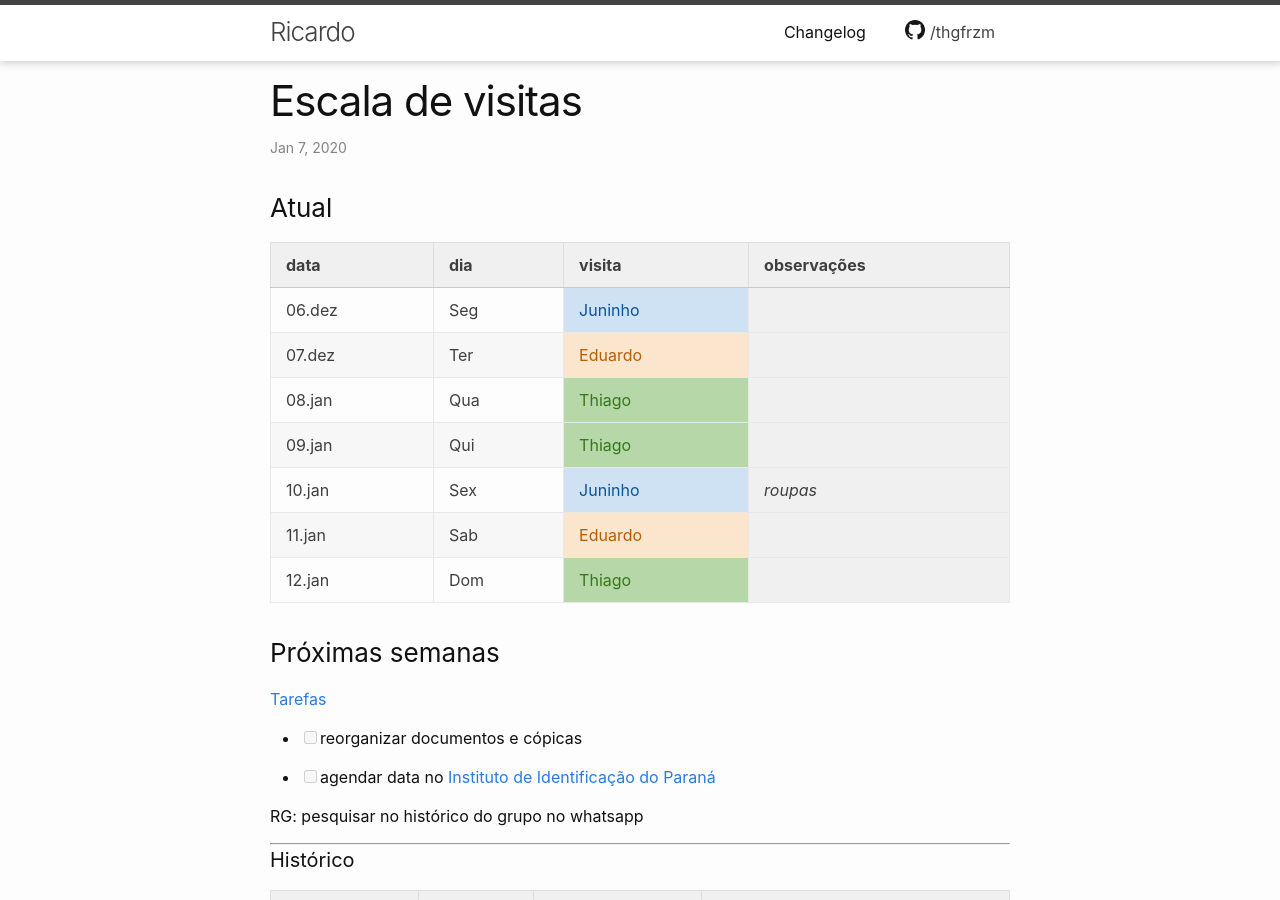
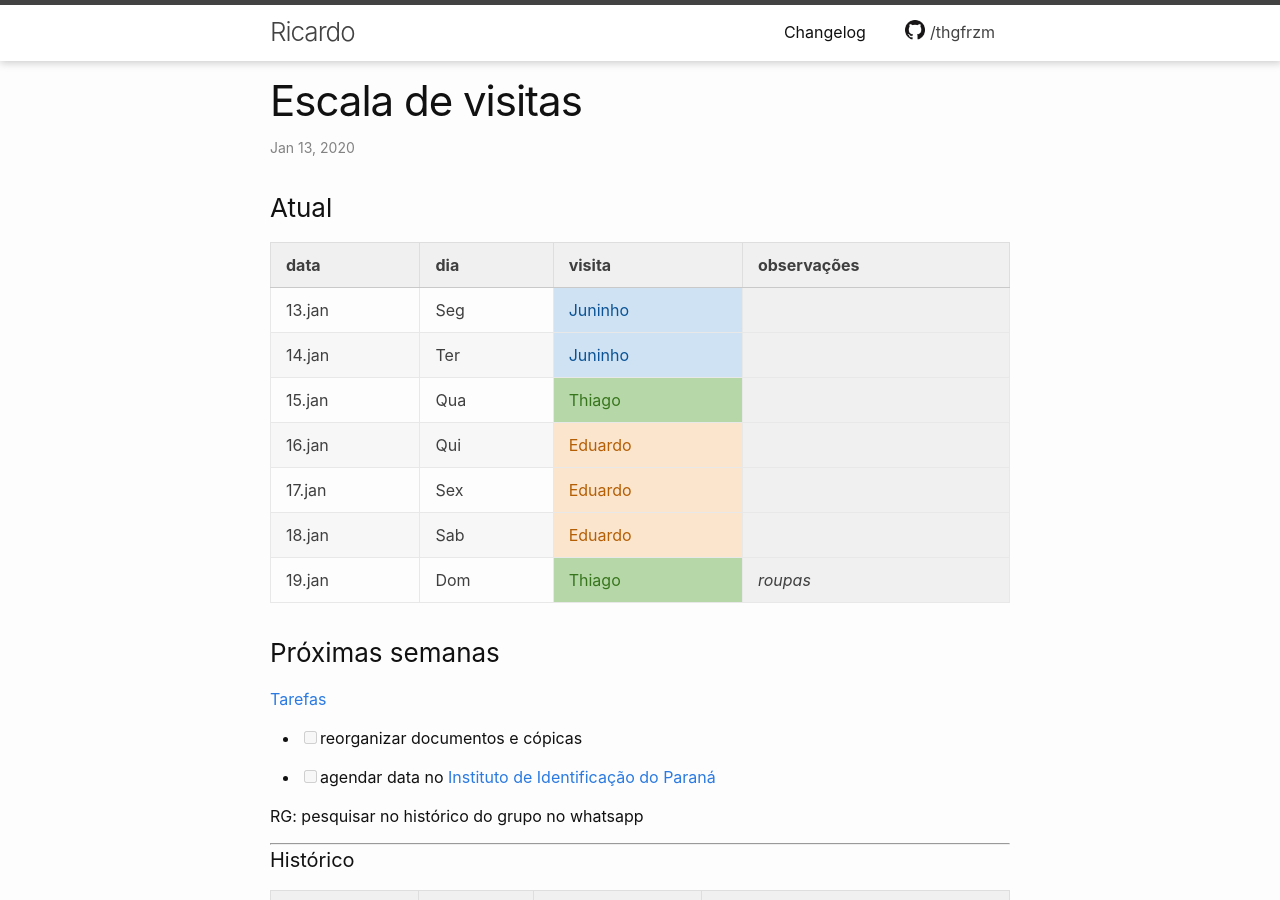
Before and after one commit to thgfrzm/ricardo, a Jekyll site: the page built from _posts/2018-12-23-escala-visitas.markdown, in a window 1280 px wide and 900 px high. Built offline with Jekyll 4.4.1, drawn with Linux system fonts in a browser that asks for light colours; some of the changed text lies outside the part shown.

Commit message:
update escala

```diff
--- a/_posts/2018-12-23-escala-visitas.markdown
+++ b/_posts/2018-12-23-escala-visitas.markdown
@@ -1,21 +1,21 @@
 ---
 layout: post
 title:  "Escala de visitas"
-date:   2020-01-06 23:20:00 -0300
+date:   2020-01-13 01:20:00 -0300
 categories: agenda
 ---
 
 ### Atual
 
-| data   | dia | visita | observações |
-| ------ | --- | ------ | ----------- |
-| 06.dez | Seg | Juninho |             |
-| 07.dez | Ter | Eduardo      |             |
-| 08.jan | Qua | Thiago      |             |
-| 09.jan | Qui | Thiago      |             |
-| 10.jan | Sex | Juninho      | _roupas_            |
-| 11.jan | Sab | Eduardo      |             |
-| 12.jan | Dom | Thiago      |             |
+| data   | dia | visita  | observações |
+| ------ | --- | ------- | ----------- |
+| 13.jan | Seg | Juninho |             |
+| 14.jan | Ter | Juninho |             |
+| 15.jan | Qua | Thiago  |             |
+| 16.jan | Qui | Eduardo |             |
+| 17.jan | Sex | Eduardo |             |
+| 18.jan | Sab | Eduardo |             |
+| 19.jan | Dom | Thiago  | _roupas_    |
 
 ### Próximas semanas
 
@@ -431,3 +431,10 @@ RG: pesquisar no histórico do grupo no whatsapp
 | 03.jan | Sex | Eduardo     |                     |
 | 04.jan | Sab | Thiago      |                     |
 | 05.jan | Dom | Eduardo     |                     |
+| 06.dez | Seg | Juninho     |                     |
+| 07.dez | Ter | Eduardo     |                     |
+| 08.jan | Qua | Thiago      |                     |
+| 09.jan | Qui | Thiago      |                     |
+| 10.jan | Sex | Juninho     | _roupas_            |
+| 11.jan | Sab | Eduardo     |                     |
+| 12.jan | Dom | Thiago      |                     |
```
